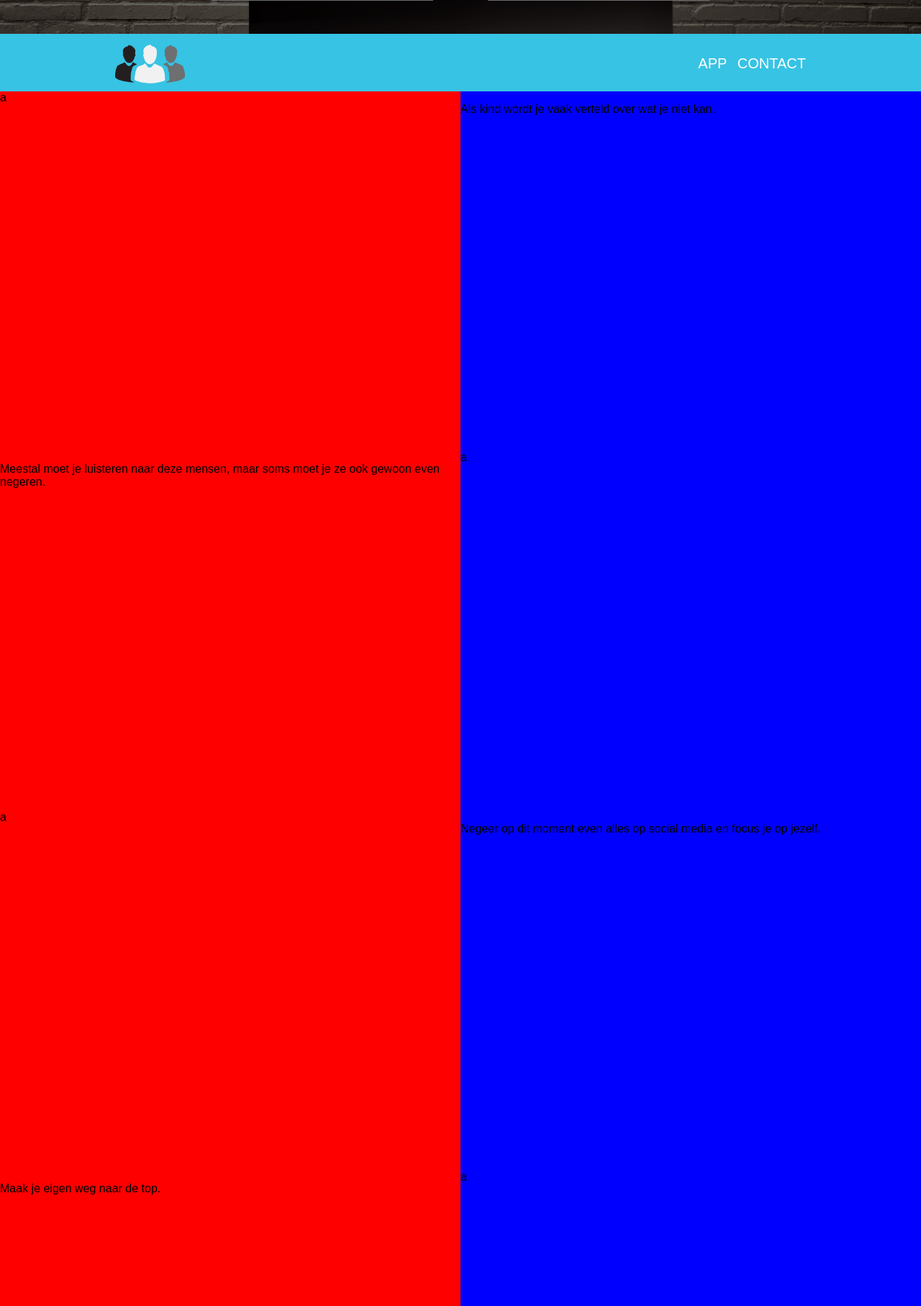
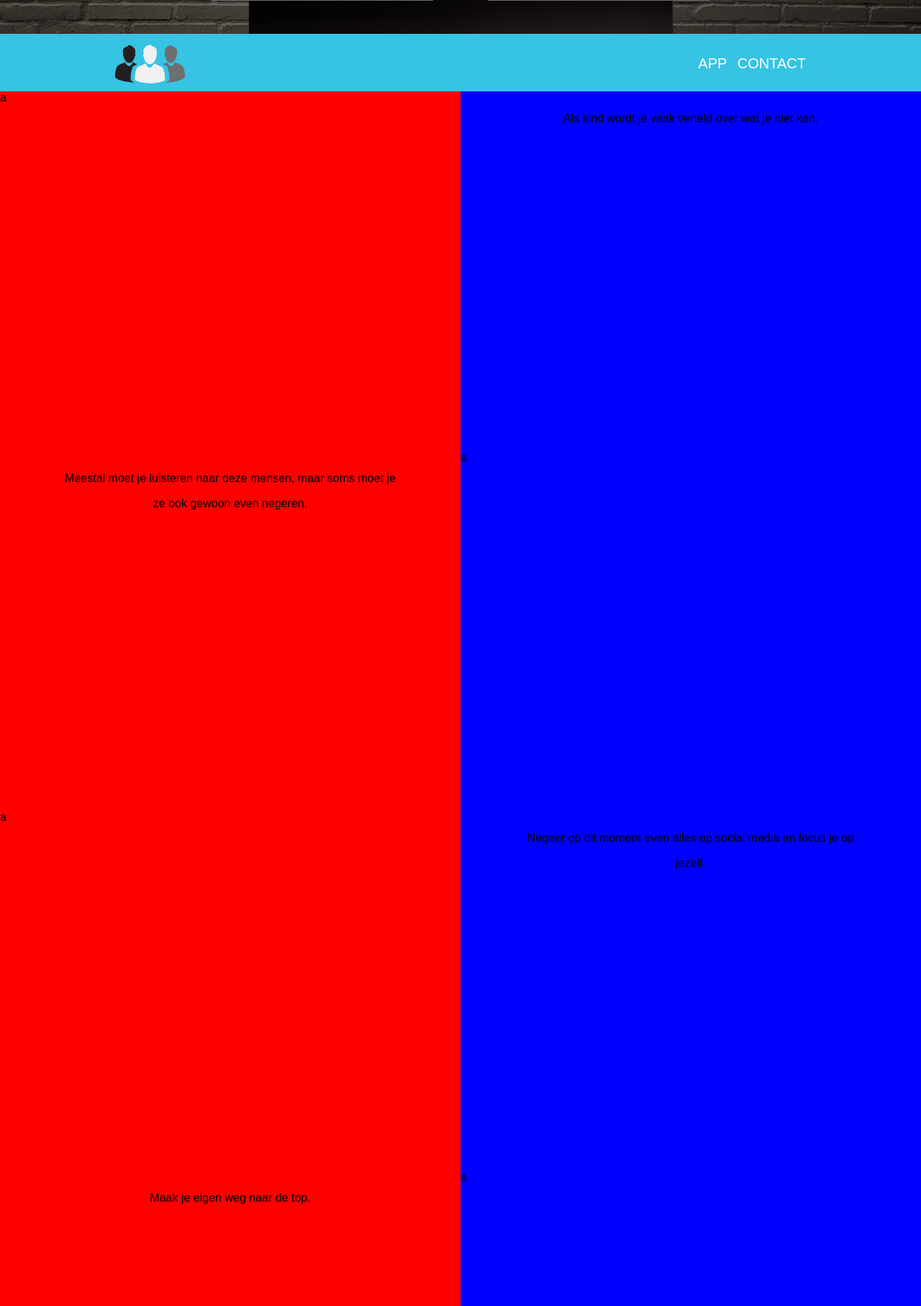
Before and after one commit to fabulousduck/JC-Differenze-Campaign, a PHP site: page /tienplus.php in a window 1280 px wide. Shown: the part 753-2568 px from the top of the page at 72% size. Run offline with PHP 8.4, Linux system fonts and the light colour scheme; some libraries are stand-ins or nearby versions.

Commit message:
Update style.css

```diff
--- a/web/css/style.css
+++ b/web/css/style.css
@@ -119,7 +119,6 @@ span{
     display: inline-block;
     position: relative;
     height: 80px;
-    margin-left: 10px;
     margin-left: 10px;
 }
 
@@ -286,6 +285,22 @@ i.fa{
     margin-left: 0;
 }
 
+
+/*tienplus versie*/
+
+.tienplus_tekst{
+	font-size: 1em;
+	border: none;
+	line-height: 35px;
+	text-align: center;
+	margin: 20px 0;
+	width: 75%;
+	margin-left:auto;
+	margin-right:auto;
+}
+
+/*einde tienplus versie*/
+
 @media screen and (min-width: 500px ){
     .ageButtons{
         height: 200px;
@@ -323,7 +338,7 @@ i.fa{
       background-size: cover;
       background-position:50% 50%;
       color:#fff;
-      -webkit-transform: translate3d(0px,0px,0px);
+      -webkit-transform: translated(0px,0px,0px);
       visibility:hidden;
       -webkit-transform-style: preserve-3d;
       box-shadow: inset 0 0 0 10000px rgba(0,0,0, 0.6);
```
